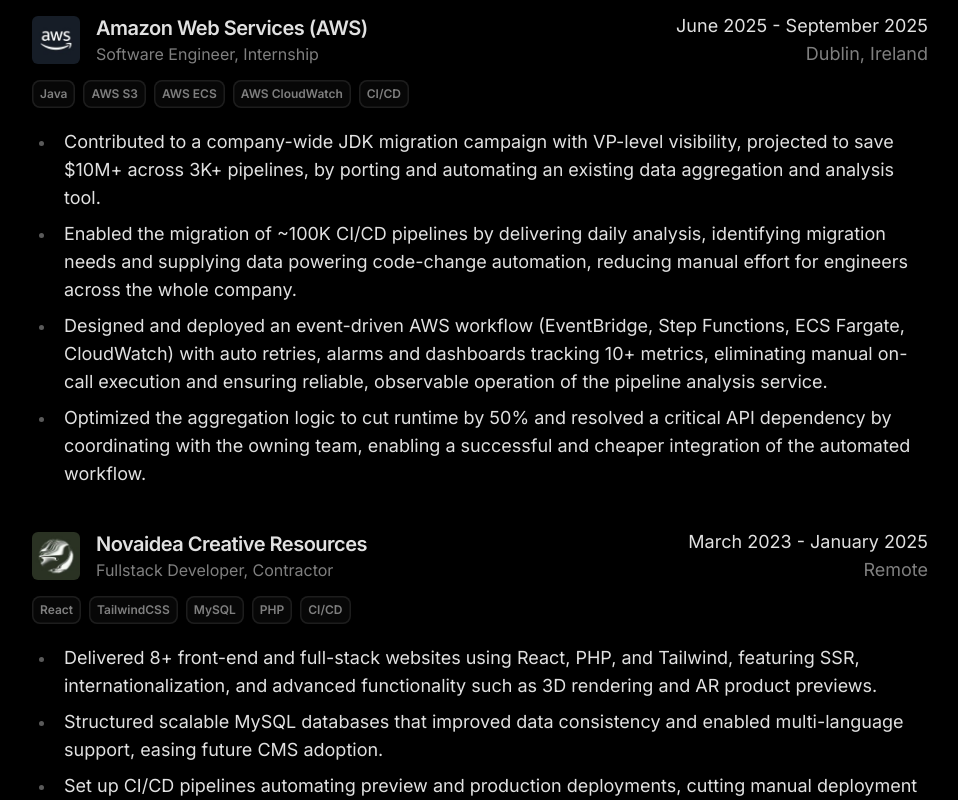
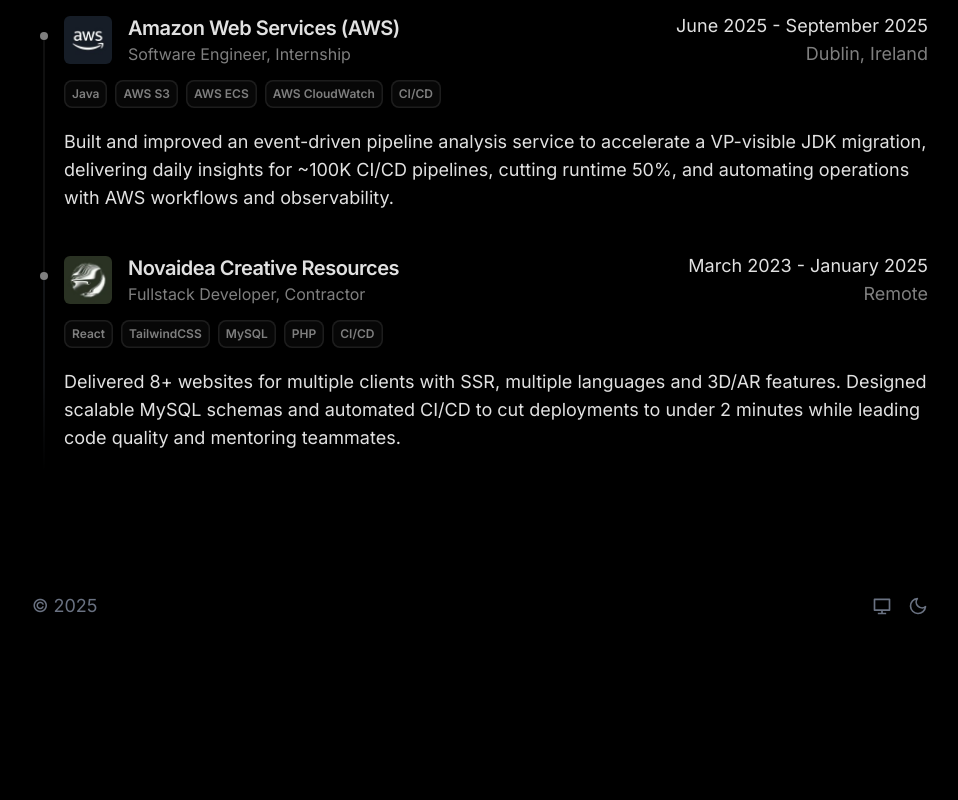
Before and after one commit to mattiacerutti/portfolio, a Next.js app: page / in a window 1280 px wide. Shown: the part 1220-2020 px from the top of the page, without its empty margins (160-1118 px from the left). After the commit the page ends 1880 px from the top, so only its background shows below. Built offline with nearby package versions, Linux system fonts and the light colour scheme.

Commit message:
feat: remove bullet points from work experience and add timeline

```diff
--- a/src/app/(pages)/work/page.tsx
+++ b/src/app/(pages)/work/page.tsx
@@ -1,6 +1,6 @@
 import React from "react";
 import H3 from "@/components/typography/h3";
-import WorkExperience from "@/components/work/work-experience";
+import WorkTimeline from "@/components/work/work-timeline";
 import {WORK_EXPERIENCES} from "@/data/work";
 import VerticalReveal from "@/components/animations/vertical-reveal";
 import P from "@/components/typography/p";
@@ -32,13 +32,7 @@ export default function Work() {
         <H3>Work</H3>
         <P className="text-[var(--muted-foreground)]">All my work experiences.</P>
       </VerticalReveal>
-      <div className="flex flex-col gap-10">
-        {WORK_EXPERIENCES.map((experience, index) => (
-          <VerticalReveal key={index} delay={(index + 1) * baseDelay} className="w-full">
-            <WorkExperience experience={experience} />
-          </VerticalReveal>
-        ))}
-      </div>
+      <WorkTimeline experiences={WORK_EXPERIENCES} baseDelay={baseDelay} />
     </div>
   );
 }
--- a/src/app/page.tsx
+++ b/src/app/page.tsx
@@ -1,7 +1,7 @@
 import VerticalReveal from "@/components/animations/vertical-reveal";
 import H3 from "@/components/typography/h3";
 import P from "@/components/typography/p";
-import WorkExperience from "@/components/work/work-experience";
+import WorkTimeline from "@/components/work/work-timeline";
 import {WORK_EXPERIENCES} from "@/data/work";
 import Hero from "@/sections/hero";
 import {CustomLink} from "@/components/typography/link";
@@ -28,6 +28,8 @@ export const metadata = {
 };
 
 export default function Home() {
+  const relevantExperiences = WORK_EXPERIENCES.filter((experience) => experience.relevant);
+
   return (
     <div className="flex w-full flex-col">
       <Hero />
@@ -66,16 +68,7 @@ export default function Home() {
                 &nbsp;for the full list.
               </P>
             </VerticalReveal>
-            <div className="flex flex-col gap-10">
-              {WORK_EXPERIENCES.map(
-                (experience, index) =>
-                  experience.relevant && (
-                    <VerticalReveal key={index} trigger="scroll" className="w-full" startY={50} duration={2}>
-                      <WorkExperience experience={experience} />
-                    </VerticalReveal>
-                  )
-              )}
-            </div>
+            <WorkTimeline experiences={relevantExperiences} trigger="scroll" startY={50} duration={2} />
           </div>
         </div>
       </div>
--- a/src/components/work/work-experience.tsx
+++ b/src/components/work/work-experience.tsx
@@ -2,8 +2,6 @@ import React from "react";
 import H4 from "../typography/h4";
 import P from "../typography/p";
 import {IWorkExperience} from "@/data/work";
-import Ul from "../typography/ul";
-import Li from "../typography/li";
 import TechCard from "../ui/tech-card";
 import Image from "next/image";
 
@@ -13,7 +11,7 @@ interface IWorkExperienceProps {
 
 export default function WorkExperience(props: IWorkExperienceProps) {
   const {experience} = props;
-  const {title, role, location, startDate, endDate, technologies, responsibilities} = experience;
+  const {title, role, location, startDate, endDate, technologies, description} = experience;
 
   const formatDate = (date: Date) => {
     return new Intl.DateTimeFormat("en-US", {
@@ -47,11 +45,7 @@ export default function WorkExperience(props: IWorkExperienceProps) {
           ))}
         </div>
 
-        <Ul>
-          {responsibilities.map((responsibility, index) => (
-            <Li key={index}>{responsibility}</Li>
-          ))}
-        </Ul>
+        <P>{description}</P>
       </div>
     </div>
   );
--- /dev/null
+++ b/src/components/work/work-timeline.tsx
@@ -0,0 +1,39 @@
+import React from "react";
+import {IWorkExperience} from "@/data/work";
+import VerticalReveal from "@/components/animations/vertical-reveal";
+import WorkExperience from "@/components/work/work-experience";
+
+interface WorkTimelineProps {
+  experiences: IWorkExperience[];
+  trigger?: "instant" | "scroll";
+  startY?: number;
+  duration?: number;
+  baseDelay?: number;
+}
+
+export default function WorkTimeline({experiences, trigger = "scroll", startY = 50, duration = 2, baseDelay = 0}: WorkTimelineProps) {
+  return (
+    <div className="flex flex-col gap-10">
+      {experiences.map((experience, index) => {
+        const isFirst = index === 0;
+        const isLast = index === experiences.length - 1;
+        const delay = baseDelay ? (index + 1) * baseDelay : 0;
+
+        return (
+          <VerticalReveal key={index} trigger={trigger} delay={delay} className="relative block w-full pl-8" startY={startY} duration={duration}>
+            {!isFirst && <span className="absolute -top-5 left-3 h-11 w-px -translate-x-1/2 bg-[var(--muted-foreground)]/25" aria-hidden="true" />}
+            {!isLast && <span className="absolute top-6 -bottom-5 left-3 w-px -translate-x-1/2 bg-[var(--muted-foreground)]/25" aria-hidden="true" />}
+            {isLast && (
+              <span
+                className="absolute top-6 -bottom-5 left-3 w-px -translate-x-1/2 bg-[linear-gradient(to_bottom,rgba(148,163,184,0.25)_0%,rgba(148,163,184,0.2)_55%,rgba(148,163,184,0)_100%)]"
+                aria-hidden="true"
+              />
+            )}
+            <span className="absolute top-6 left-3 h-2 w-2 -translate-x-1/2 -translate-y-1/2 rounded-full bg-[var(--muted-foreground)]" aria-hidden="true" />
+            <WorkExperience experience={experience} />
+          </VerticalReveal>
+        );
+      })}
+    </div>
+  );
+}
--- a/src/data/work.ts
+++ b/src/data/work.ts
@@ -5,7 +5,7 @@ export interface IWorkExperience {
   startDate: Date;
   endDate?: Date;
   technologies: string[];
-  responsibilities: string[];
+  description: string;
   logo: string;
 }
 
@@ -17,12 +17,8 @@ export const WORK_EXPERIENCES: (IWorkExperience & {relevant: boolean})[] = [
     startDate: new Date("2025-06"),
     endDate: new Date("2025-09"),
     technologies: ["Java", "AWS S3", "AWS ECS", "AWS CloudWatch", "CI/CD"],
-    responsibilities: [
-      "Contributed to a company-wide JDK migration campaign with VP-level visibility, projected to save $10M+ across 3K+ pipelines, by porting and automating an existing data aggregation and analysis tool.",
-      "Enabled the migration of ~100K CI/CD pipelines by delivering daily analysis, identifying migration needs and supplying data powering code-change automation, reducing manual effort for engineers across the whole company.",
-      "Designed and deployed an event-driven AWS workflow (EventBridge, Step Functions, ECS Fargate, CloudWatch) with auto retries, alarms and dashboards tracking 10+ metrics, eliminating manual on-call execution and ensuring reliable, observable operation of the pipeline analysis service.",
-      "Optimized the aggregation logic to cut runtime by 50% and resolved a critical API dependency by coordinating with the owning team, enabling a successful and cheaper integration of the automated workflow.",
-    ],
+    description:
+      "Built and improved an event-driven pipeline analysis service to accelerate a VP-visible JDK migration, delivering daily insights for ~100K CI/CD pipelines, cutting runtime 50%, and automating operations with AWS workflows and observability.",
     relevant: true,
     logo: "/aws.png",
   },
@@ -33,12 +29,8 @@ export const WORK_EXPERIENCES: (IWorkExperience & {relevant: boolean})[] = [
     startDate: new Date("2023-03"),
     endDate: new Date("2025-01"),
     technologies: ["React", "TailwindCSS", "MySQL", "PHP", "CI/CD"],
-    responsibilities: [
-      "Delivered 8+ front-end and full-stack websites using React, PHP, and Tailwind, featuring SSR, internationalization, and advanced functionality such as 3D rendering and AR product previews.",
-      "Structured scalable MySQL databases that improved data consistency and enabled multi-language support, easing future CMS adoption.",
-      "Set up CI/CD pipelines automating preview and production deployments, cutting manual deployment time by ~90% (from ~20 min to <2 min).",
-      "Owned code architecture and quality, mentoring 2 developers and collaborating with 5+ cross-functional teammates to deliver solutions for 4+ clients.",
-    ],
+    description:
+      "Delivered 8+ websites for multiple clients with SSR, multiple languages and 3D/AR features. Designed scalable MySQL schemas and automated CI/CD to cut deployments to under 2 minutes while leading code quality and mentoring teammates.",
     relevant: true,
     logo: "/novaidea.png",
   },
@@ -49,10 +41,8 @@ export const WORK_EXPERIENCES: (IWorkExperience & {relevant: boolean})[] = [
     startDate: new Date("2022-05"),
     endDate: new Date("2022-06"),
     technologies: ["Python", "MySQL"],
-    responsibilities: [
-      "Developed an automation tool for formatting and printing company documents from a database streamlining the process for 15+ employees, reducing error rates and improving output consistency across 4 departments.",
-      "Collaborated within a team to diagnose and resolve existing bugs in the automation processes.",
-    ],
+    description:
+      "Built a Python/MySQL document automation tool that standardized printing for 15+ staff across 4 departments, reduced errors, and improved output consistency while helping resolve legacy automation bugs.",
     relevant: false,
     logo: "/estilos.png",
   },
```
